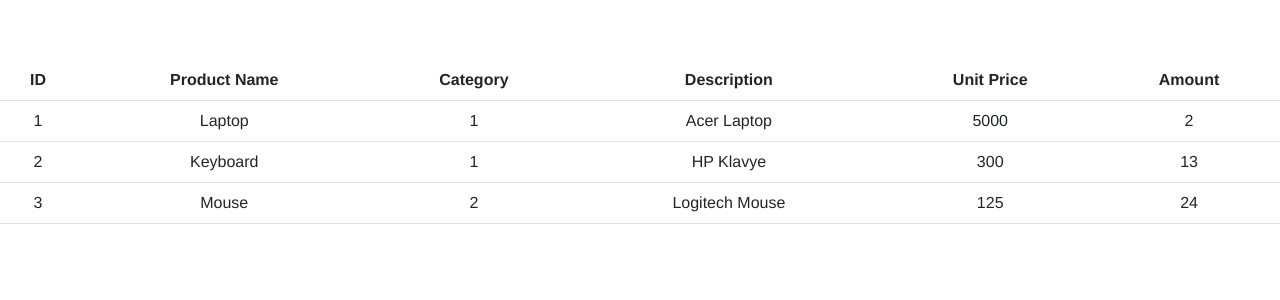
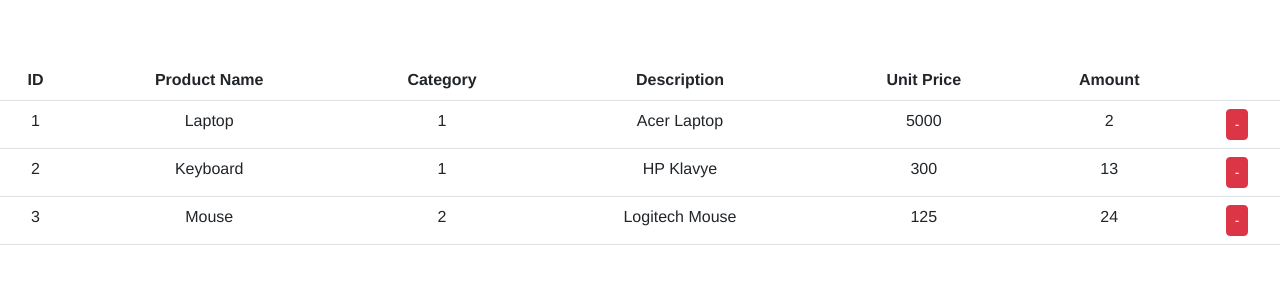
Before and after one commit to illknurtas/vue_project, a Vue app in the folder intro/: page / in a window 1280 px wide. Shown: the top 300 px of the page. Built offline with nearby package versions, Linux system fonts and the light colour scheme.

Commit message:
event emitter update

```diff
--- a/intro/src/App.vue
+++ b/intro/src/App.vue
@@ -1,6 +1,7 @@
 <template>
   <div id="app">
-    <ProductList :products="products"/>
+    <ProductList :products="products"
+    @delete:product="deleteProduct"/>
   </div>
 </template>
 
@@ -41,6 +42,13 @@ export default {
         }
       ],
     }
+  },
+  methods:{
+    deleteProduct(product){
+      this.products = this.products.filter(
+        productToFilter => productToFilter.id !== product.id
+      )
+    }
   }
 
 }
--- a/intro/src/components/ProductList.vue
+++ b/intro/src/components/ProductList.vue
@@ -3,7 +3,7 @@
         <p v-if="products.length == 0">
             Product list is empty!
         </p>
-        <table class="table">
+        <table v-else class="table">
             <thead>
                 <tr>
                     <th>ID</th>
@@ -12,6 +12,7 @@
                     <th>Description</th>
                     <th>Unit Price</th>
                     <th>Amount</th>
+                    <th></th>
                 </tr>
             </thead>
             <tbody>
@@ -22,16 +23,32 @@
                     <td>{{ product.quantityPerUnit }}</td>
                     <td>{{ product.unitPrice }}</td>
                     <td>{{ product.unitsInStock }}</td>
+                    <td>
+                        <button
+                         class="btn btn-sm btn-danger"
+                         @click="handleDelete(product)">
+                            -
+                        </button>
+                    </td>
                 </tr>
             </tbody>
         </table>
     </div>
 </template>
 <script>
+
     export default{
         name: "product-list",
         props:{
             products: Array
+        },
+        methods:{
+            handleDelete(product){
+                this.$emit("delete:product",product)
+            },
+            handleUpdate(){
+
+            }
         }
     }
 </script>
```
